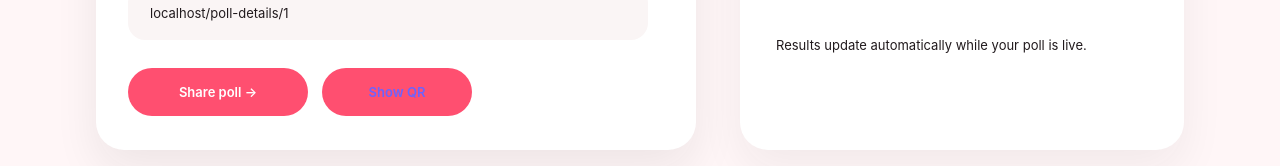
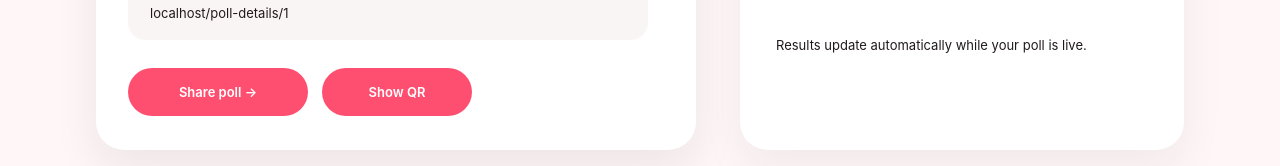
Before and after one commit to hari632/Pulse-Poll--Frontend, a React (Vite) app: page /share/1 in a window 1280 px wide. Shown: the part 646-812 px from the top of the page. Built offline with nearby package versions, Linux system fonts and the light colour scheme; no server answers.

Commit message:
Match show QR button styling

```diff
--- a/src/pages/PollSharing/PollSharing.css
+++ b/src/pages/PollSharing/PollSharing.css
@@ -447,7 +447,7 @@
   width: 150px;
 
   background: #ff4f70;
-  color: #6c63ff;
+  color: #fff;
 }
 
 /* =====================================================
```
